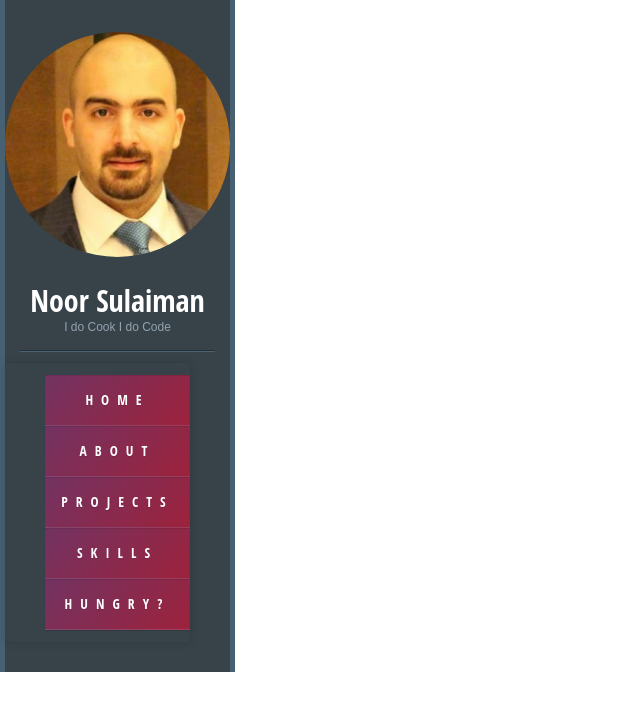
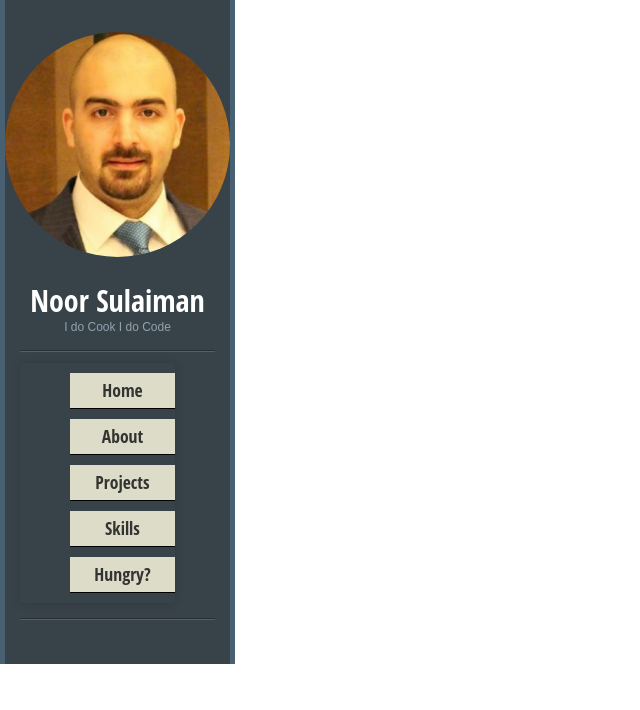
Before and after one commit to NoorSulaiman/Final-project, a React (Create React App) app: page / in a window 1280 px wide. Shown: the top 710 px of the page, without its empty margins (0-640 px from the left). Built offline with nearby package versions, Linux system fonts and the light colour scheme.

Commit message:
updating navbar styles

```diff
--- a/src/App.css
+++ b/src/App.css
@@ -147,6 +147,7 @@ nav.vertical {
   overflow: hidden;
   text-align: center;
   margin-right: 40px;
+
 }
 
 nav.vertical > ul {
@@ -158,32 +159,20 @@ nav.vertical {
 }
 nav.vertical > ul > li > a {
   font-family: 'Open Sans Condensed' ;
-    background-color: rgb(157, 34, 60);
-    background-image: -webkit-linear-gradient(135deg, rgb(114, 51, 98), rgb(157, 34, 60));
-    background-image: -moz-linear-gradient(135deg, rgb(114, 51, 98), rgb(157, 34, 60));
-    background-image: -o-linear-gradient(135deg, rgb(114, 51, 98), rgb(157, 34, 60));
-    background-image: linear-gradient(135deg, rgb(114, 51, 98), rgb(157, 34, 60));
-    border-bottom: 1px solid rgba(255,255,255,.1);
-    box-shadow: inset 0 1px 1px rgba(0,0,0,.1), 0 1px 1px rgba(0,0,0,.1);
-    color: rgb(255,255,255);
+  background-color: rgb(220,220,200);
+  border-bottom: 1px solid rgba(0,0,0,1);
+  color: #333331;
   display: block;
-    font-size: .85rem;
-    font-weight: 500;
-    height: 50px;
-    letter-spacing: .5rem;
-    line-height: 50px;
-    text-shadow: 0 1px 1px rgba(0,0,0,.1);
-    text-transform: uppercase;
-    transition: all .1s ease;
+  font-size: 1.1rem;
+  padding: 10px 0;
   text-decoration: none;
+  transition: all 0.15s linear;
 }
 
 nav.vertical > ul > li > a:hover {
-        background-color: rgb(114, 51, 98);
-        background-image: -webkit-linear-gradient(150deg, rgb(114, 51, 98), rgb(114, 51, 98));
-        background-image: -moz-linear-gradient(150deg, rgb(114, 51, 98), rgb(114, 51, 98));
-        background-image: -o-linear-gradient(150deg, rgb(114, 51, 98), rgb(114, 51, 98));
-        background-image: linear-gradient(150deg, rgb(114, 51, 98), rgb(114, 51, 98));
+  background-color:cyan;
+  color: rgb(255,255,255);
+  padding: 10px 0 10px 50px;
   cursor: pointer;
 }
 #main {
--- a/src/App.js
+++ b/src/App.js
@@ -12,7 +12,7 @@ class App extends Component {
       <p><a href=""><img className='logo' src={propic} alt="noor"/></a></p>
       <h1 id="blogtitle">Noor Sulaiman</h1>
       <p className='tagline'>I do Cook I do Code</p>
-      <NavBar/>
+      <div className="sidebarwidget"><NavBar/></div>
     </div>
   }
 }
```
Lines whose indentation alone changed are shown as unchanged.
